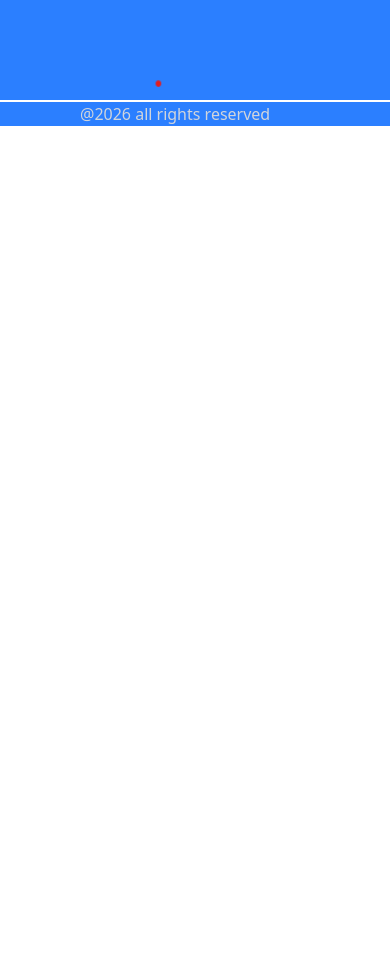
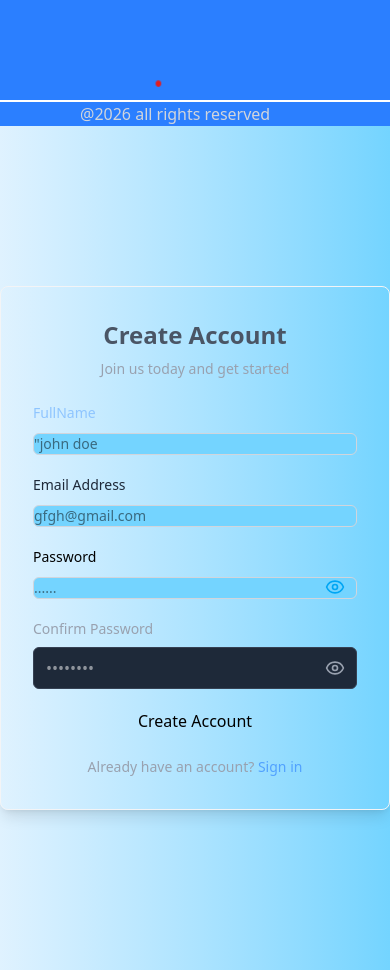
Before and after one commit to shailendrapratap1/clinic-website, a React (Vite) app in the folder clinicweb/: page /History in a window 390 px wide. Shown: the part 5240-6210 px from the top of the page. Before the commit the page ends 5366 px from the top, so only its background shows below. Built offline with nearby package versions, Linux system fonts and the light colour scheme.

Commit message:
login and signup logic revised

```diff
--- a/clinicweb/src/App.jsx
+++ b/clinicweb/src/App.jsx
@@ -7,8 +7,9 @@ import About from './pages/About'
 import Testimonial from './pages/Testimonial'
 import History from './pages/History'
 import Footer from './pages/Footer'
+import Signup from './pages/Signup'
+// import Login from './pages/Login'
 
-// import Signup from './pages/Signup'
 
 
 function App() {
@@ -21,6 +22,8 @@ function App() {
 <Testimonial />
 <History/>
 <Footer/>
+<Signup />
+{/* <Login /> */}
 
 {/* <Signup /> */}
 
--- /dev/null
+++ b/clinicweb/src/pages/Login.jsx
@@ -0,0 +1,47 @@
+// import React, { useState } from 'react'
+// import { Navigate, useNavigate } from 'react-router-dom'
+// const Login = () => {
+//         const navigate = useNavigate();
+//        const [formData,setFormData] = useState({
+//         email: '',
+//         password:''
+//        })
+//     //    const[error,setError] = useState('');
+//     //    const[showPassword,setShowPassword] = useState(false);
+
+//     //    const [error,setError] = useState('');
+//     //    const[showPassword,setShowPassword] = useState(false);
+
+//        const handleChange = (e) => {
+//           setFormData({
+//              ...formData,
+//              [e.target.name]: e.target.value
+//           });
+//           if(error) setError('');
+//        }
+//       const handleSubmit = (e) => {
+//         e.preventDefault();
+
+//         const existingUsers = JSON.parse(localStorage.getItem('users') || '[]');
+//         const user = existingUsers.find(u => u.email === formData.email && u.password === formData.password);
+
+//         if(user) {
+//             localStorage.setItem('currentUser',JSON.stringify(user));
+//             window.dispatchEvent(new Event('auth-change'));
+//             navigate('/');
+//         }
+//         else{
+//             setError('invalid email or password')
+//         }
+
+//     }
+
+
+//   return (
+//          <div>
+
+//     </div>
+//   )
+// }
+
+export default Login
--- a/clinicweb/src/pages/Navbar.jsx
+++ b/clinicweb/src/pages/Navbar.jsx
@@ -5,9 +5,8 @@ import { Menu, X } from 'lucide-react';
 const navLinks = [
   { path: '/', label: 'Home' },
   { path: '/about', label: 'About' },
-  { path: '/features', label: 'Application' },
-  { path: '/History', label: 'History' },
-  { path: '/contact', label: 'Contact' }
+  { path: '/application', label: 'Application' },
+  { path: '/History', label: 'History' }
 ];
 
 const Navbar = () => {
@@ -28,15 +27,21 @@ const Navbar = () => {
           </Link>
 
         ))}
+        <div className='hidden md:flex gap-5'>
+          <Link
+          to="/login"
+          className=" bg-sky-100 text-sky-500 font-semibold text-xl px-4 py-2 rounded-4xl md:w-26 border border-blue-300 cursor-pointer"
+        >
+          Login
+        </Link>
+        <Link
+          to="/signup"
+          className="bg-sky-500 text-white font-semibold text-xl px-4 py-2 rounded-4xl md:w-26 border border-blue-300 cursor-pointer"
+        >
+          Sign up
+        </Link>
+        </div>
           </div>
-                <div className='hidden md:flex gap-5'>
-<button className=" bg-sky-100 text-sky-500 font-semibold text-xl px-4 py-2 rounded-4xl md:w-26 border border-blue-300 cursor-pointer" >
-  Log in
-</button>
-<button className=" bg-sky-500 text-white font-semibold text-xl px-4 py-2 rounded-4xl md:w-26 border border-blue-300 cursor-pointer"onClick={()=> <Link to='/signup'></Link>}>
-sign up
-</button>
-</div>
 
 
 
--- a/clinicweb/src/pages/Signup.jsx
+++ b/clinicweb/src/pages/Signup.jsx
@@ -1,4 +1,5 @@
 import React, { useState } from 'react';
+
 import { Link, useNavigate } from 'react-router-dom';
 import { Eye, EyeOff, Check, X } from 'lucide-react';
 
@@ -33,6 +34,7 @@ const Signup = () => {
 
     const handleSubmit = (e) => {
         e.preventDefault();
+
 
         if (!formData.fullName.trim()) {
             setError('Please enter your full name');
@@ -80,93 +82,83 @@ const Signup = () => {
     };
 
     return (
-        <div className="min-h-screen flex items-center justify-center bg-black pt-20 pb-10 px-4">
-            <div className="bg-gray-900 p-8 rounded-lg shadow-lg w-full max-w-md border border-gray-800">
-                <h2 className="text-3xl font-bold text-white mb-2 text-center">Create Account</h2>
+    <div className='min-h-screen flex items-center justify-center bg-linear-to-r from-sky-100 to-sky-300'>
+        <div className='bg-linear-to-r from-sky-100 to-sky-300 p-8 rounded-lg shadow-lg w-full max-w-md border border-gray-100'>
+       <h2 className='text-2xl font-bold text-gray-600 mb-2 text-center'>Create Account</h2>
                        <p className="text-gray-400 text-center mb-6 text-sm">Join us today and get started</p>
 
    {error && (
-                    <div className="bg-red-500/10 border border-red-500 text-red-500 p-3 rounded mb-4 text-sm">
+      <div className='bg-amber-500 border border-red-300 text-red-500 p-3rounded mb-4 text-sm'>
         {error}
       </div>
  )}
+       <form  onSubmit={handleSubmit} className='space-y-5' action="">
+          <div>
+            <label className='block text-blue-300 text-sm font-medium mb-2' htmlFor="fullName">
+                FullName
+            </label>
 
-                <form onSubmit={handleSubmit} className="space-y-5">
+            <input type="text"
+            id="fullName"
+            name= "fullName"
+            value={formData.value}
+            onChange={handleChange}
+            className='w-full bg-sky-300 text-sm font-medium border border-gray-300 rounded-md text-black'
+            placeholder='"john doe'
+            required />
+
+          </div>
           <div>
-                        <label className="block text-gray-400 text-sm font-medium mb-2" htmlFor="fullName">
-                            Full Name
+            <label className='block text-gray-800 text-sm font-medium mb-2' htmlFor="email">
+                Email Address
             </label>
-                        <input
-                            type="text"
-                            id="fullName"
-                            name="fullName"
-                            value={formData.fullName}
+            <input type="email"
+            id="email"
+            name="email"
+            vlaue={formData.email}
             onChange={handleChange}
-                            className="w-full bg-gray-800 border border-gray-700 rounded-md py-2 px-3 text-white focus:outline-none focus:ring-2 focus:ring-blue-500 focus:border-transparent transition-colors"
-                            placeholder="John Doe"
+              className='w-full bg-sky-300 text-sm font-medium border border-gray-300 rounded-md text-black'
+              placeholder='gfgh@gmail.com'
               required
               />
+
           </div>
-
           <div>
-                        <label className="block text-gray-400 text-sm font-medium mb-2" htmlFor="email">
-                            Email Address
+            <label className='block  text-sm font-medium mb-2' htmlFor="password">
+                Password
             </label>
-                        <input
-                            type="email"
-                            id="email"
-                            name="email"
-                            value={formData.email}
+            <div className='relative' >
+            <input type={showPassword ? "text" : "password"}
+             name="password" id="password"
+             value={formData.password}
              onChange={handleChange}
-                            className="w-full bg-gray-800 border border-gray-700 rounded-md py-2 px-3 text-white focus:outline-none focus:ring-2 focus:ring-blue-500 focus:border-transparent transition-colors"
-                            placeholder="you@example.com"
+                           className='w-full bg-sky-300 text-sm font-medium border border-gray-300 rounded-md text-black'
+                           placeholder='......'
                            required
              />
-                    </div>
-
-                    <div>
-                        <label className="block text-gray-400 text-sm font-medium mb-2" htmlFor="password">
-                            Password
-                        </label>
-                        <div className="relative">
-                            <input
-                                type={showPassword ? "text" : "password"}
-                                id="password"
-                                name="password"
-                                value={formData.password}
-                                onChange={handleChange}
-                                className="w-full bg-gray-800 border border-gray-700 rounded-md py-2 px-3 text-white focus:outline-none focus:ring-2 focus:ring-blue-500 focus:border-transparent transition-colors pr-10"
-                                placeholder="••••••••"
-                                required
-                            />
-                            <button
-                                type="button"
-                                onClick={() => setShowPassword(!showPassword)}
-                                className="absolute right-3 top-1/2 transform -translate-y-1/2 text-gray-400 hover:text-white"
-                            >
-                                {showPassword ? <EyeOff size={20} /> : <Eye size={20} />}
+            <button type='button'
+            onClick={()=> setShowPassword(!showPassword)}
+            className='absolute right-3 top-1/2 transform -translate-y-1/2 text-sky-500 hover:text-sky-200 '>
+{showPassword ? <EyeOff />: <Eye size={20}/> }
             </button>
     </div>
 
-
-
-
-
-
             {formData.password && (
-                            <div className="mt-3 space-y-1">
-                                {passwordRequirements.map((req, index) => (
-                                    <div key={index} className="flex items-center gap-2 text-xs">
+                <div className='mt-3 space-y-1'>
+            {
+                passwordRequirements.map((req,index)=> (
+                    <div key={index} className='flex-items-center gap-2 text-xs'>
                          {req.met ? (
-                                            <Check size={14} className="text-green-500" />
-                                        ) : (
-                                            <X size={14} className="text-gray-500" />
+                            <Check size={14} className='text-green-500' />
+                         ): (
+                        <X size={14} className='text-gray-500' />
                          )}
-                                        <span className={req.met ? 'text-green-400' : 'text-gray-500'}>
+                         <span className={req.met ? 'text-green-400' : 'text-gray-600'}>
 {req.text}
                          </span>
                     </div>
-                                ))}
+                ))
+            }
              </div>
             )}
             </div>
@@ -198,10 +190,10 @@ const Signup = () => {
                             <p className="text-xs text-red-400 mt-1">Passwords do not match</p>
                         )}
                     </div>
-                  <button className='w-full justify-center bg-black text-white rounded-2xl'>
-        Create account
+
+                    <button  type="submit" className="w-full justify-center">
+                        Create Account
                     </button>
-
                 </form>
 
                 <div className="mt-6 text-center text-sm text-gray-400">
```
Lines whose indentation alone changed are shown as unchanged.
